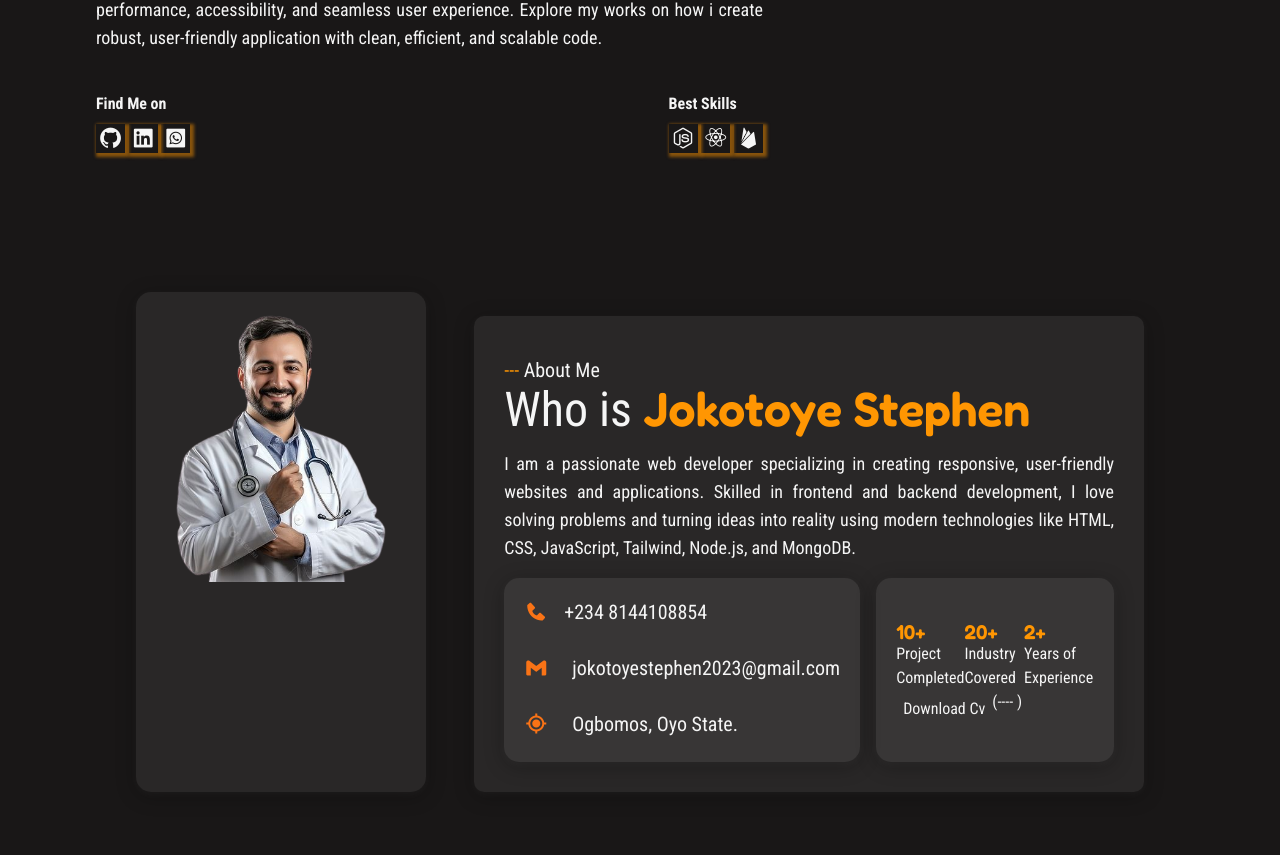
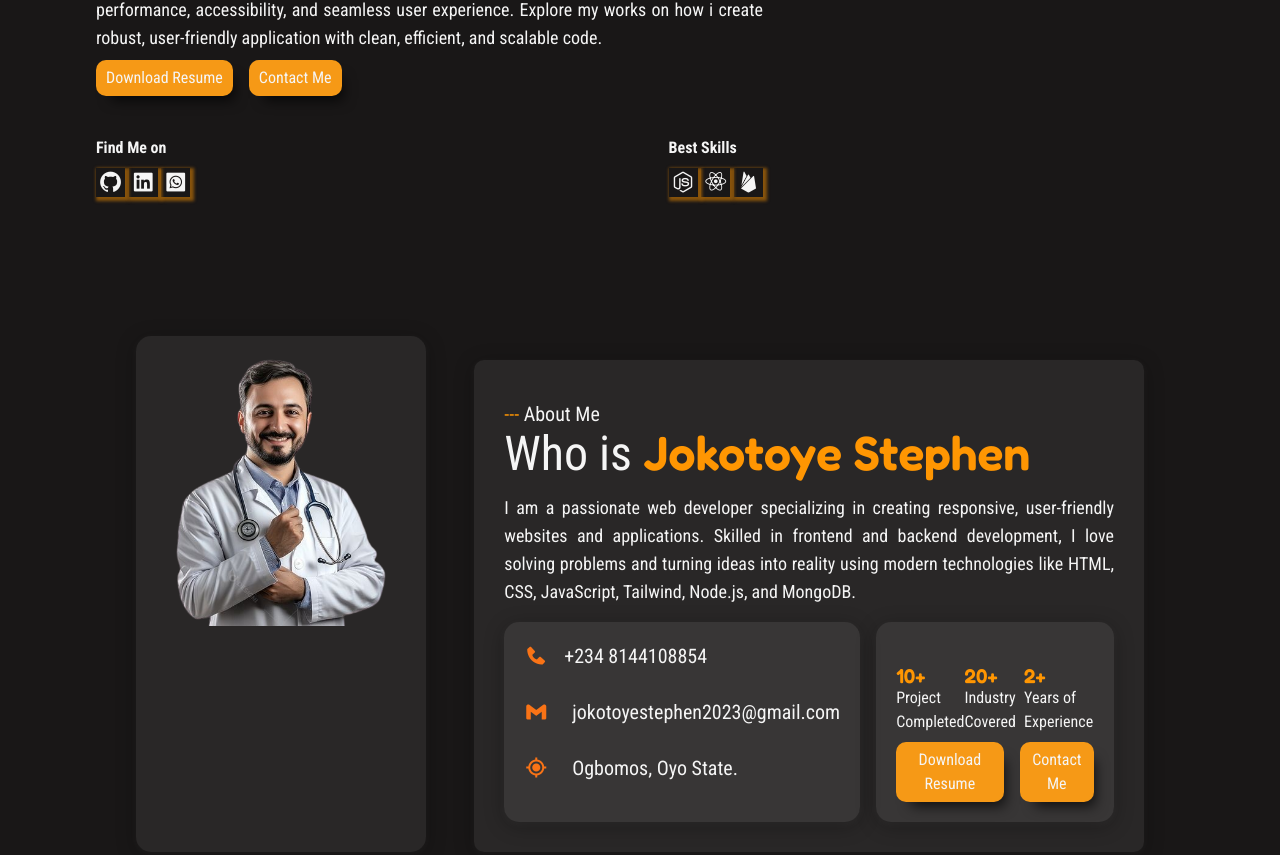
Before and after one commit to JokotoyeStephen/My-portfolio, a website: page index.html in a window 1280 px wide. Shown: the part 456-1311 px from the top of the page. Drawn offline with nearby package versions, Linux system fonts and the light colour scheme; some icons are missing.

Commit message:
countinuation of my project

```diff
--- a/index.html
+++ b/index.html
@@ -62,6 +62,10 @@
                 high-quality web solutions that exceed expecations and drive results. I value performance,
                 accessibility, and seamless user experience. Explore my works on how i create robust, user-friendly
                 application with clean, efficient, and scalable code.</p>
+                <div class="flex gap-4">
+                        <button class="btn mt-2"><a href="">Download Resume</a></button>
+                        <button class="btn mt-2"><a href="">Contact Me</a></button>
+                    </div>
             <div class="flex justify-between">
                 <div class="icon_1">
                     <h3 class="mt-10 mb-2">Find Me on</h3>
@@ -97,6 +101,7 @@
                     websites and applications. Skilled in frontend and backend development, I love solving problems and
                     turning ideas into reality using modern technologies like HTML, CSS, JavaScript, Tailwind, Node.js,
                     and MongoDB.</p>
+
                 <div class="flex gap-4 mt-4">
                     <!-- Contact Info -->
                     <div class="space-y-6 cool">
@@ -128,9 +133,9 @@
                             <p>Years of Experience</p>
                         </div>
                     </div>
-                    <div class="nop flex">
-                        <button class="btn1"><a href="">Download Cv</a></button>
-                        <p class="ikon text">(---- )</p>
+                    <div class="flex gap-4">
+                        <button class="btn mt-2"><a href="">Download Resume</a></button>
+                        <button class="btn mt-2"><a href="">Contact Me</a></button>
                     </div>
                     </div>
                 </div>
--- a/style.css
+++ b/style.css
@@ -31,10 +31,20 @@ h1 {
     padding: 6px 10px;
     background-color: #f69916;
     color: #f5f5f5;
+     transition: background-color 0.3s ease-out, transform 0.3s ease-out;
     border-radius: 10px;
     box-shadow: 4px 1px 1px 1px rgba(0,0,0,0.63);
     -webkit-box-shadow: 8px 11px 13px -7px rgba(0,0,0,0.73);
     -moz-box-shadow: 8px 11px 13px -5px rgba(0,0,0,0.73);
+}
+.btn:hover{
+    /* display: none; */
+    border: 3px solid #f69916;
+    background-color: rgba(0,0,0,0.07);
+    transition: 2;
+    color: #f69916;
+    font-weight: 700;
+    transform: scale(1.05);
 }
 .icon_1 i{
     border: 2px s;
@@ -105,10 +115,6 @@ h1 {
 .para {
     color: #ff9602;
 }
-.btn1 {
-    padding: 7px;
-    border-radius: 20px;
-}
 
 .rand1 {
     margin-top: 5px;
```
